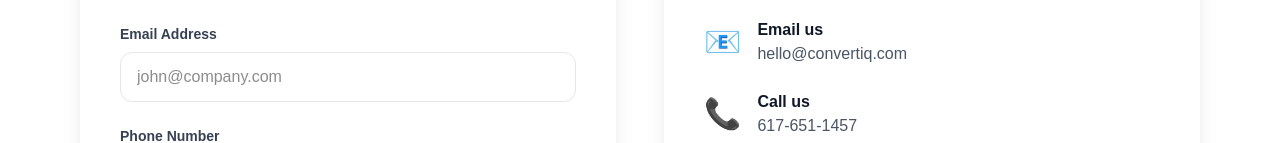
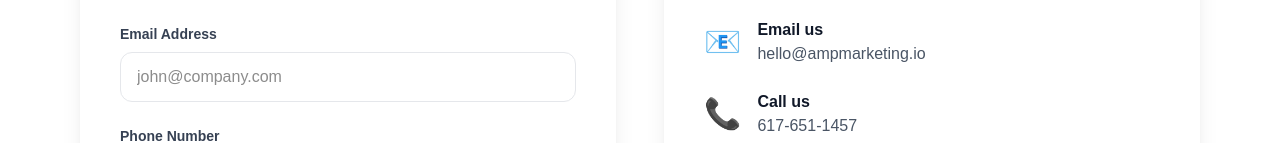
Before and after one commit to jdgafx/convertiq.com, a Next.js app: page /contact in a window 1280 px wide. Shown: the part 614-757 px from the top of the page. Built offline with nearby package versions, Linux system fonts and the light colour scheme.

Commit message:
Show all 6 blog posts (combine Sanity + fallback), update emails to ampmarketing.io

```diff
--- a/src/app/blog/page.tsx
+++ b/src/app/blog/page.tsx
@@ -87,7 +87,7 @@ export default async function BlogPage() {
     try {
         const sanityPosts = await getPosts();
         if (sanityPosts && sanityPosts.length > 0) {
-            posts = sanityPosts;
+            posts = [...sanityPosts, ...fallbackPosts];
         } else {
             posts = fallbackPosts;
         }
--- a/src/app/contact/page.tsx
+++ b/src/app/contact/page.tsx
@@ -82,7 +82,7 @@ export default function ContactPage() {
                                         <span className="text-3xl">📧</span>
                                         <div>
                                             <p className="font-bold text-gray-900">Email us</p>
-                                            <p className="text-gray-600">hello@convertiq.com</p>
+                                            <p className="text-gray-600">hello@ampmarketing.io</p>
                                         </div>
                                     </div>
                                     <div className="flex items-center gap-4">
@@ -99,7 +99,7 @@ export default function ContactPage() {
                                 <p className="text-indigo-700 mb-6">
                                     15 minutes for free. Tell us what is your problem. You won't get pressured or pitched here — only a real conversation on whether we could be the right people to help you.
                                 </p>
-                                <a href="mailto:michael@primemarketingexperts.com" className="block w-full bg-indigo-600 text-white text-center py-4 rounded-xl font-bold hover:bg-indigo-700 transition-colors">
+                                <a href="mailto:hello@ampmarketing.io" className="block w-full bg-indigo-600 text-white text-center py-4 rounded-xl font-bold hover:bg-indigo-700 transition-colors">
                                     Email Us
                                 </a>
                             </div>
--- a/src/app/layout.tsx
+++ b/src/app/layout.tsx
@@ -67,7 +67,7 @@ export default function RootLayout({
       "addressCountry": "US",
     },
     "telephone": "+1-617-651-1457",
-    "email": "hello@convertiq.com",
+    "email": "hello@ampmarketing.io",
     "url": "https://convertiq.com",
     "priceRange": "$$",
     "openingHoursSpecification": [
```
